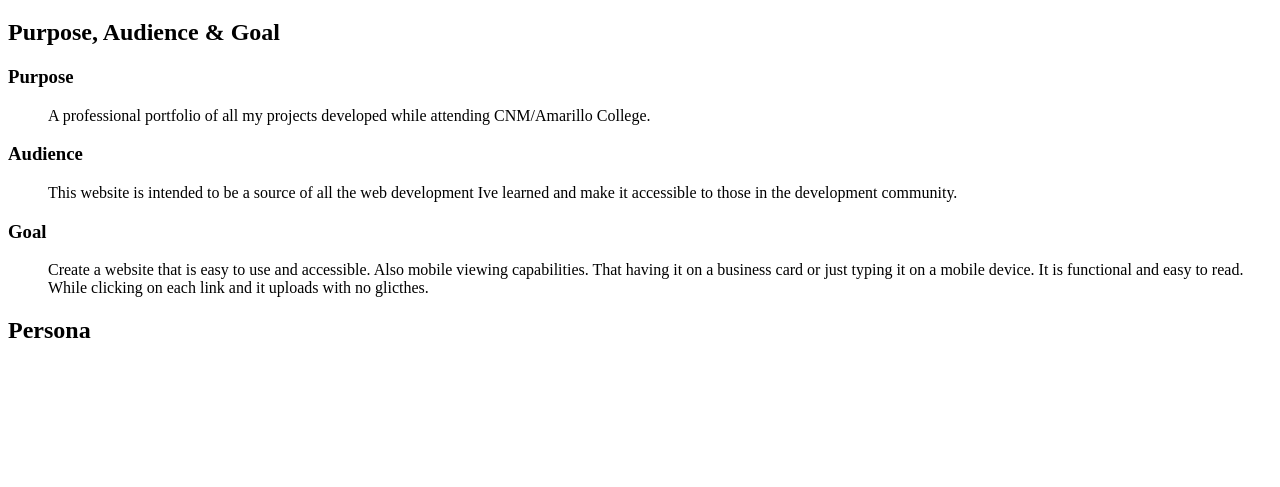
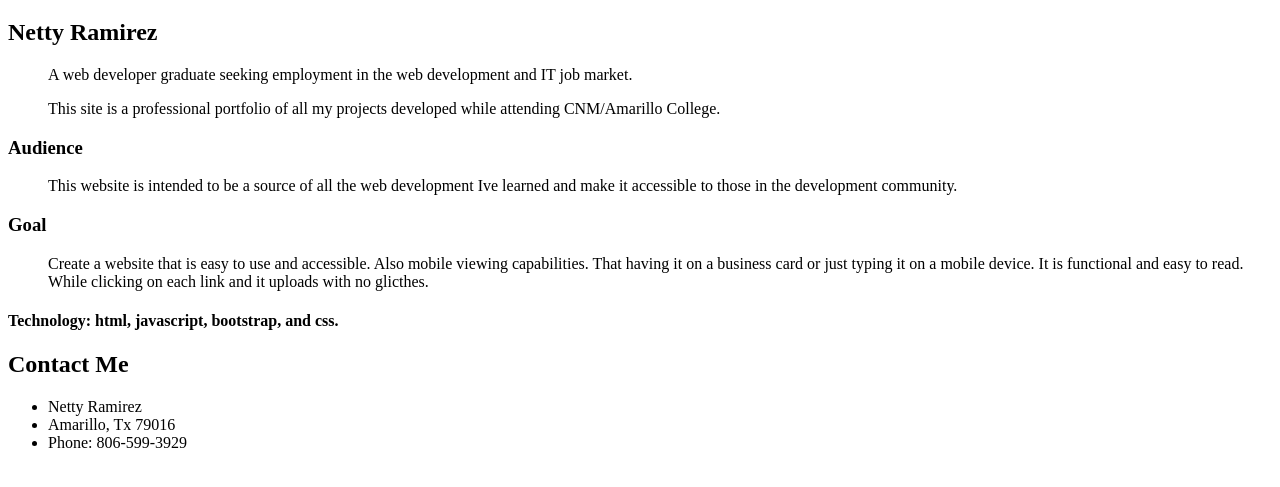
Before and after one commit to nramirez40/my-pwp-netty, a plain HTML site: page public_html/documentation/milestone-1.html in a window 1280 px wide. Shown: the part 61-548 px from the top of the page. Drawn offline with Linux system fonts and the light colour scheme.

Commit message:
added more content

```diff
--- a/public_html/documentation/milestone-1.html
+++ b/public_html/documentation/milestone-1.html
@@ -8,11 +8,11 @@
     <h1>PW PMilestone 1</h1>
 
     <div>
-     <h2>Purpose, Audience & Goal</h2>
+     <h2>Netty Ramirez </h2>
+        <ul>A web developer graduate seeking employment in the web development and IT job market.</ul>
 
-        <h3>Purpose</h3>
-                <ul>A professional portfolio of all my projects developed while attending
-                CNM/Amarillo College. </ul>
+        <ul>This site is a professional portfolio of all my projects developed while attending
+            CNM/Amarillo College. </ul>
     </div>
     <div>
         <h3>Audience</h3>
@@ -28,6 +28,12 @@
             read. While clicking on each link and it uploads with no glicthes.
         </ul>
 
-        <h2>Persona</h2>
+        <h4>Technology: html, javascript, bootstrap, and css. </h4>
+        <h2>Contact Me</h2>
+        <ul>
+            <li>Netty Ramirez</li>
+            <li>Amarillo, Tx 79016</li>
+            <li>Phone: 806-599-3929</li>
+        </ul>
     </div>
 </body>
```
